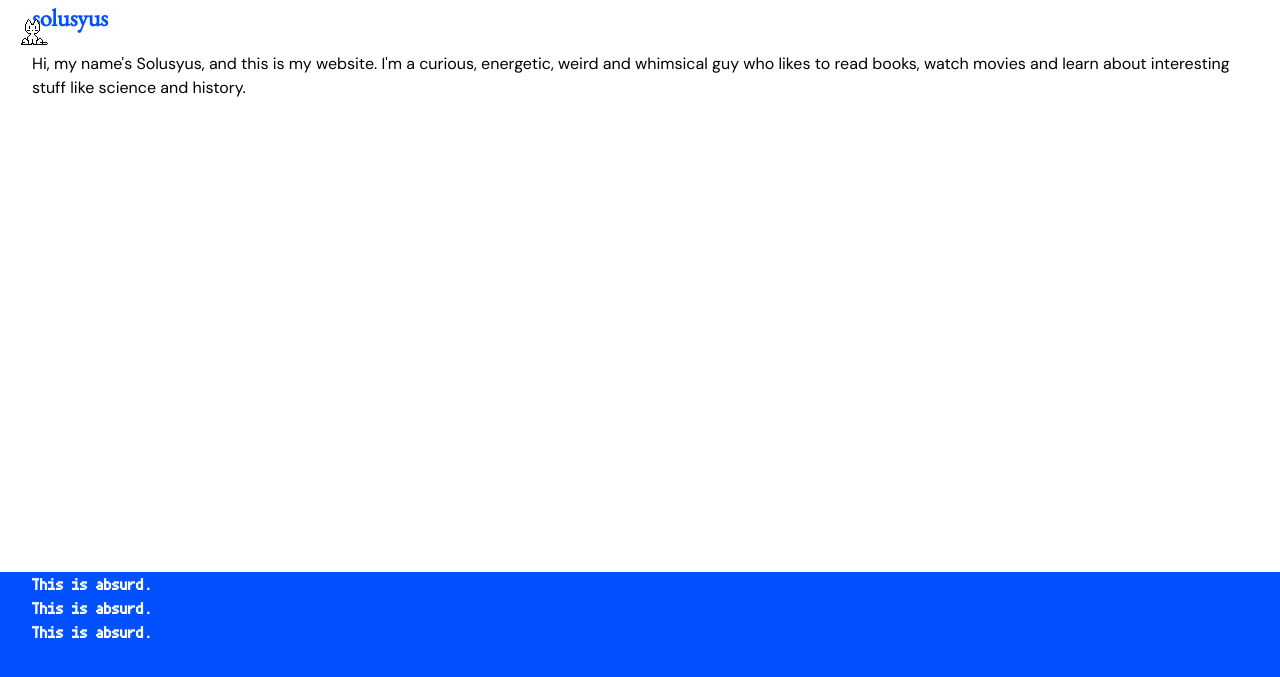
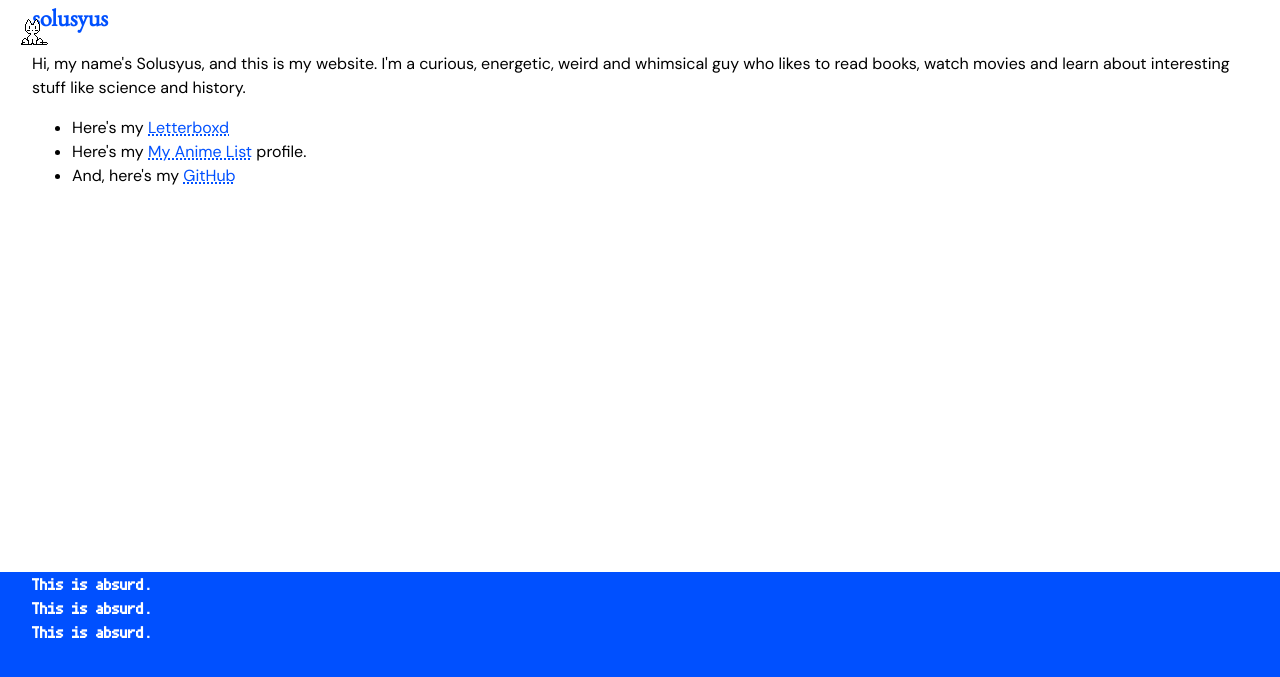
Before and after one commit to solusyus/website, a Jekyll site: the page built from index.html, in a window 1280 px wide. Shown: the top 677 px of the page. Built offline with Jekyll 4.4.1, drawn with Linux system fonts in a browser that asks for light colours; nearby versions of some CDN libraries; a script that is not in the unit is left out.

Commit message:
Update index.html
Added a section with links to personal profiles.

```diff
--- a/index.html
+++ b/index.html
@@ -5,3 +5,10 @@ title: Solusyus
 <section>
   <p>Hi, my name's Solusyus, and this is my website. I'm a curious, energetic, weird and whimsical guy who likes to read books, watch movies and learn about interesting stuff like science and history.</p>
 </section>
+<section>
+  <ul>
+    <li>Here's my <a href="https://boxd.it/eEMHJ">Letterboxd</a></li>
+    <li>Here's my <a href="https://myanimelist.net/animelist/solusyus">My Anime List</a> profile.</li>
+    <li>And, here's my <a href="https://github.com/solusyus">GitHub</a></li>
+  </ul>
+</section>
```
